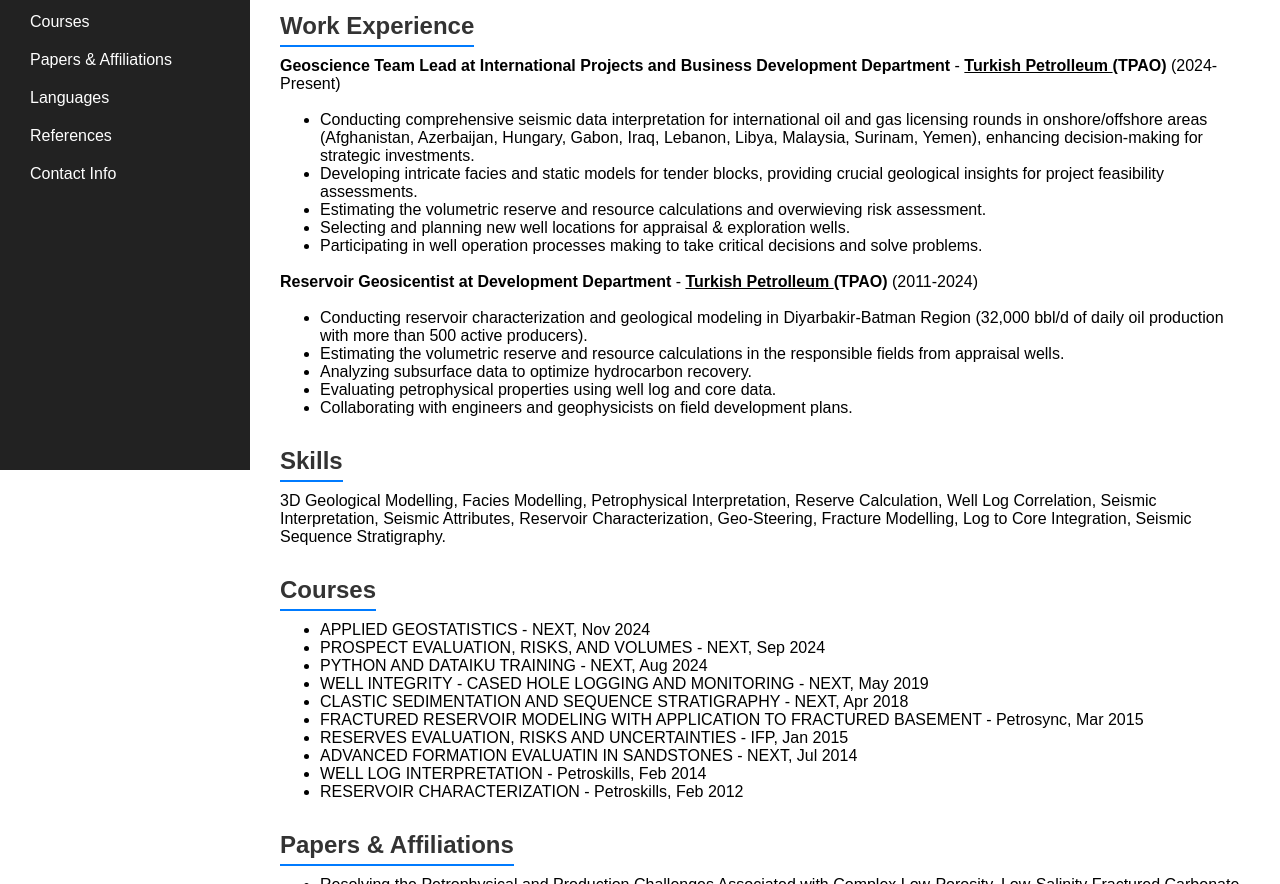
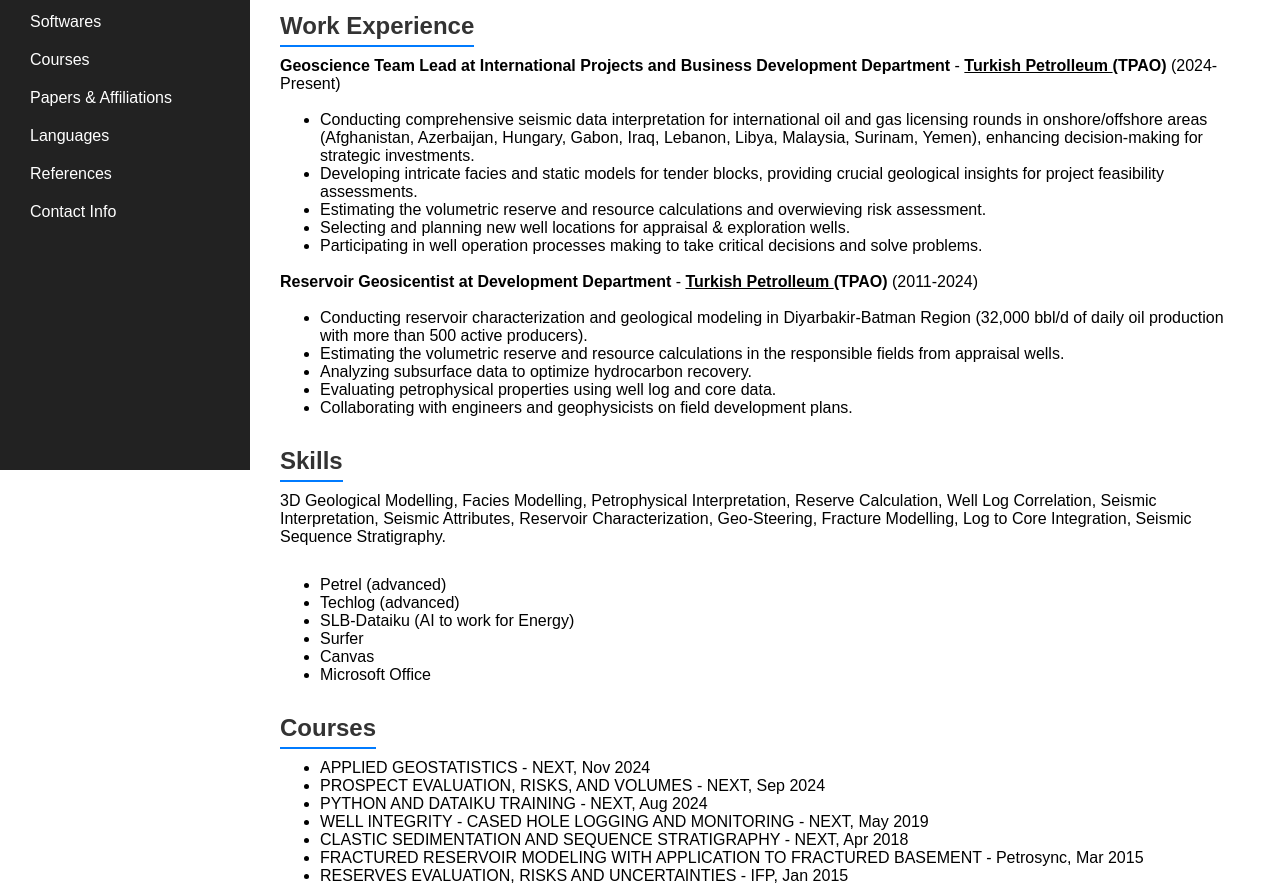
Before and after one commit to hcand/hcand.github.io, a plain HTML site: page index.html in a window 1280 px wide. Shown: the part 330-1214 px from the top of the page. Drawn offline with Linux system fonts and the light colour scheme.

Commit message:
Update index.html

```diff
--- a/index.html
+++ b/index.html
@@ -102,6 +102,7 @@
             <li onclick="scrollToSection('education')">Education</li>
             <li onclick="scrollToSection('work')">Work Experience</li>
             <li onclick="scrollToSection('skills')">Skills</li>
+            <li onclick="scrollToSection('softwares')">Softwares</li>
             <li onclick="scrollToSection('courses')">Courses</li>
             <li onclick="scrollToSection('papers')">Papers & Affiliations</li>
             <li onclick="scrollToSection('languages')">Languages</li>
@@ -168,6 +169,17 @@
         <section id="skills">
             <h2>Skills</h2>
                 <p>3D Geological Modelling, Facies Modelling, Petrophysical Interpretation, Reserve Calculation, Well Log Correlation, Seismic Interpretation, Seismic Attributes, Reservoir Characterization, Geo-Steering, Fracture Modelling, Log to Core Integration, Seismic Sequence Stratigraphy.</p>
+        </section>
+
+        <section id="softwares">
+            <ul style="margin-left: 40px;">
+                <li>Petrel (advanced)</li>
+                <li>Techlog (advanced)</li>
+                <li>SLB-Dataiku (AI to work for Energy)</li>
+                <li>Surfer</li>
+                <li>Canvas</li>
+                <li>Microsoft Office</li>
+            </ul>
         </section>
 
         <section id="courses">
@@ -245,7 +257,7 @@
             <img src="https://cdn-icons-png.flaticon.com/512/732/732200.png" alt="Email" width="40">
         </a>
 
-        <a href="https://www.linkedin.com/in/your-profile" target="_blank">
+        <a href="https://www.linkedin.com/in/aslihan-deliktas-b0194a17?" target="_blank">
             <img src="https://cdn-icons-png.flaticon.com/512/174/174857.png" alt="LinkedIn" width="40">
         </a>
     </div>
```
